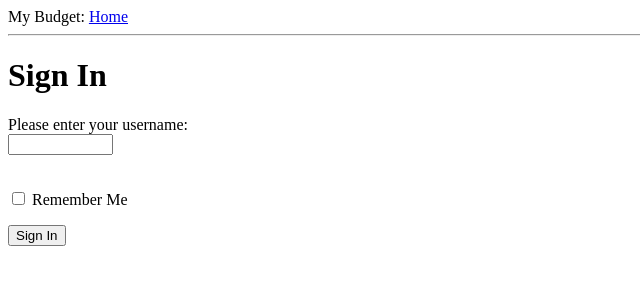
After one commit to stanra/budget, a Flask app: page /login in a window 1280 px wide. The commit adds this page. Shown: the top 300 px of the page, without its empty margins (0-640 px from the left). Run offline with Flask 2, Linux system fonts and the light colour scheme.

Commit message:
added part 3 = login form

```diff
--- a/app/__init__.py
+++ b/app/__init__.py
@@ -1,4 +1,6 @@
 from flask import Flask
 
 app = Flask(__name__)
+app.config.from_object('config')
+
 from app import views
--- /dev/null
+++ b/app/forms.py
@@ -0,0 +1,7 @@
+from flask_wtf import Form
+from wtforms import StringField, BooleanField
+from wtforms.validators import DataRequired
+
+class LoginForm(Form):
+    username = StringField('username', validators=[DataRequired()])
+    remember_me = BooleanField('remember_me', default=False)
--- a/app/templates/base.html
+++ b/app/templates/base.html
@@ -9,6 +9,15 @@
 <body>
     <div>My Budget: <a href="/index">Home</a></div>
     <hr>
+    {% with messages = get_flashed_messages() %}
+      {% if messages %}
+        <ul>
+        {% for message in messages %}
+          <li>{{ message }} </li>
+        {% endfor %}
+        </ul>
+      {% endif %}
+    {% endwith %}
     {% block content %}{% endblock %}
   </body>
 </html>
--- /dev/null
+++ b/app/templates/login.html
@@ -0,0 +1,18 @@
+<!-- extend from base layout -->
+{% extends "base.html" %}
+
+{% block content %}
+  <h1>Sign In</h1>
+  <form action="" method="post" name="login">
+      {{ form.hidden_tag() }}
+      <p>
+          Please enter your username:<br>
+          {{ form.username(size=10) }}<br>
+          {% for error in form.username.errors %}
+            <span style="color: red;">[{{ error }}]</span>
+          {% endfor %}<br>
+      </p>
+      <p>{{ form.remember_me }} Remember Me</p>
+      <p><input type="submit" value="Sign In"></p>
+  </form>
+{% endblock %}
--- a/app/views.py
+++ b/app/views.py
@@ -1,5 +1,6 @@
-from flask import render_template
+from flask import render_template, flash, redirect
 from app import app
+from .forms import LoginForm
 
 @app.route('/')
 @app.route('/index')
@@ -16,3 +17,14 @@ def index():
         }
     ]
     return render_template('index.html',title='Home', user=user, categories=categories)
+
+@app.route('/login', methods=['GET', 'POST'])
+def login():
+    form = LoginForm()
+    if form.validate_on_submit():
+        flash('Login requested for username="%s", remember_me=%s' %
+              (form.username.data, str(form.remember_me.data)))
+        return redirect('/index')
+    return render_template('login.html',
+                           title='Sign In',
+                           form=form)
--- /dev/null
+++ b/config.py
@@ -0,0 +1,2 @@
+WTF_CSRF_ENABLED = True
+SECRET_KEY = '123456789'
```
